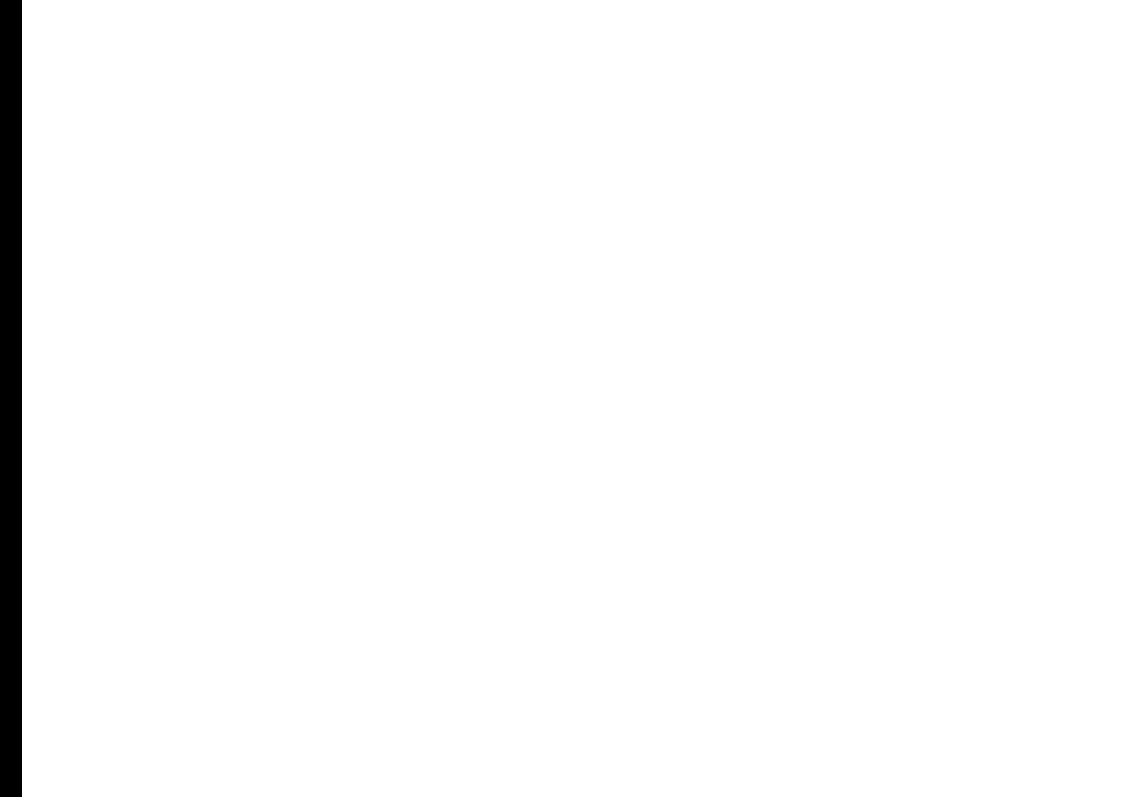
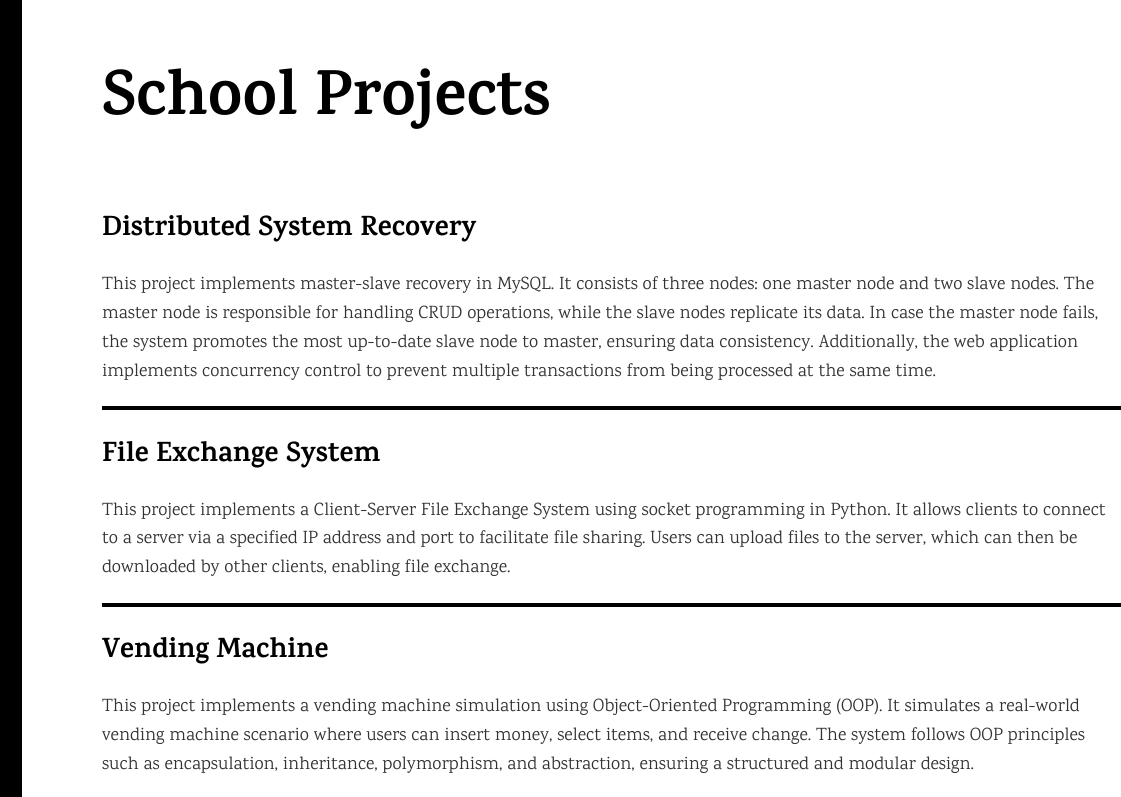
Before and after one commit to Brasprin/Portfolio, a plain HTML site: page projects.html in a window 1280 px wide. Shown: the top 797 px of the page, 188-1309 px from the left, 1121 px wide, since content can reach past the window. Drawn offline with Linux system fonts and the light colour scheme.

Commit message:
Add files via upload

```diff
--- a/css/common.css
+++ b/css/common.css
@@ -1 +1,7 @@
 @import url('https://fonts.googleapis.com/css2?family=Karma:wght@400;700&display=swap');
+
+body {
+    font-family: 'Karma', sans-serif;
+
+
+}
--- /dev/null
+++ b/css/index.css
@@ -0,0 +1,51 @@
+
+body {
+    height: 50vh;
+    padding-left: 350px;
+}
+
+.profile img {
+    width: 30vw;
+    height: auto;
+    border-radius: 50%;
+    float: right;
+    margin: 3% 3% 10% 15%;
+    max-width: 600px;
+    margin: 0px 100px 15px 450px;
+}
+
+.container {
+    display: flex;
+    align-items: center;
+    width: 100%;
+    padding-top: 260px;
+}
+
+
+h1 {
+    font-size: 96px;
+    font-weight: bold;
+    text-shadow: 2px 2px 4px rgba(0, 0, 0, 0.2);
+}
+
+p {
+    font-size: 18px;
+    line-height: 1.5;
+    color: black;
+}
+
+.subtitle {
+    font-size: 27px;
+    font-weight: 600;
+    color: #555;
+    margin-top: -110px;
+    white-space: nowrap;
+}
+
+.description {
+    font-size: 40px;
+    line-height: 1.6;
+    margin-top: 120px;
+    color: #333;
+
+}
--- /dev/null
+++ b/css/projects.css
@@ -0,0 +1,47 @@
+body {
+    display: flex;
+    flex-direction: column;
+    align-items: flex-start;
+    min-height: 100vh;
+    margin-left: 140px;
+
+}
+
+.container {
+    width: 90%;
+    max-width: 3000px;
+    margin-left: 150px;
+}
+
+.title {
+    text-align: left; /* Keeps title aligned with content */
+    margin-left: 150px; /* Adjust if needed */
+}
+
+
+h1 {
+    font-size: 64px;
+    font-weight: bold;
+    margin-bottom: 30px;
+}
+
+h2 {
+    font-size: 28px;
+    font-weight: bold;
+    margin-bottom: 10px;
+}
+
+
+p {
+    font-size: 18px;
+    line-height: 1.6;
+    color: #333;
+}
+
+
+hr {
+    border: none;
+    height: 4px;
+    background-color: black;
+    margin: 20px 0;
+}
--- a/css/sidebar.css
+++ b/css/sidebar.css
@@ -1,5 +1,6 @@
+
+
 .sidebar {
-    font-family: 'Karma', sans-serif;
     width: 210px;
     height: 100vh;
     position: fixed;
@@ -12,6 +13,8 @@
     justify-content: center;
     align-items: center;
     padding-top: 20px;
+    z-index: 1000;
+    overflow: hidden;
 }
 
 .sidebar-menu {
@@ -68,6 +71,7 @@
     justify-content: center;
     align-items: center;
     padding-bottom: 8px;
+    flex-wrap: wrap;
 }
 
 
--- a/projects.html
+++ b/projects.html
@@ -6,10 +6,38 @@
     <title>Projects</title>
     <link rel="stylesheet" href="css/sidebar.css">
     <link rel="stylesheet" href="css/common.css">
+    <link rel="stylesheet" href="css/projects.css">
 </head>
 <body>
-    <div id="sidebar-container"></div>
-        <script src="js/sidebar.js"></script>
+    <div class = title> <h1>School Projects</h1></div>
+    <div class="container">
+
+        <div class="project">
+            <h2>Distributed System Recovery</h2>
+            <p>This project implements master-slave recovery in MySQL. It consists of three nodes: one master node and two slave nodes. The master node is responsible for handling CRUD operations, while the slave nodes replicate its data. In case the master node fails, the system promotes the most up-to-date slave node to master, ensuring data consistency. Additionally, the web application implements concurrency control to prevent multiple transactions from being processed at the same time.</p>
+            <hr>
+        </div>
+
+        <div class="project">
+            <h2>File Exchange System</h2>
+            <p>This project implements a Client-Server File Exchange System using socket programming in Python. It allows clients to connect to a server via a specified IP address and port to facilitate file sharing. Users can upload files to the server, which can then be downloaded by other clients, enabling file exchange.</p>
+            <hr>
+        </div>
+
+        <div class="project">
+            <h2>Vending Machine</h2>
+            <p>This project implements a vending machine simulation using Object-Oriented Programming (OOP). It simulates a real-world vending machine scenario where users can insert money, select items, and receive change. The system follows OOP principles such as encapsulation, inheritance, polymorphism, and abstraction, ensuring a structured and modular design.</p>
+            <hr>
+        </div>
+
+        <div class="project">
+            <h2>Z Distance Calculation (X86 Assembly & C)</h2>
+            <p>This project calculates the Z distance using X86 assembly and C language. The C program handles input retrieval and stores the values in memory. Once the data is passed to X86 assembly, it performs the computation by optimizing memory registers for efficiency. The result is then returned to the C program for displaying result.</p>
+            <hr>
+        </div>
     </div>
+        <div id="sidebar-container"></div>
+            <script src="js/sidebar.js"></script>
+        </div>
 </body>
 </html>
```
Also changed, not shown: index.html (+17 -2 lines), images/profile.png (added).
